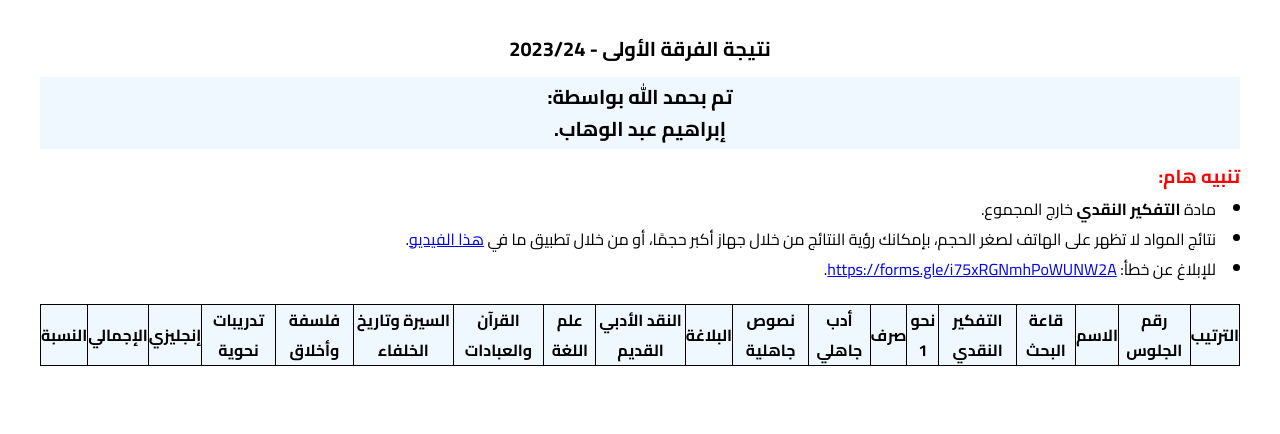
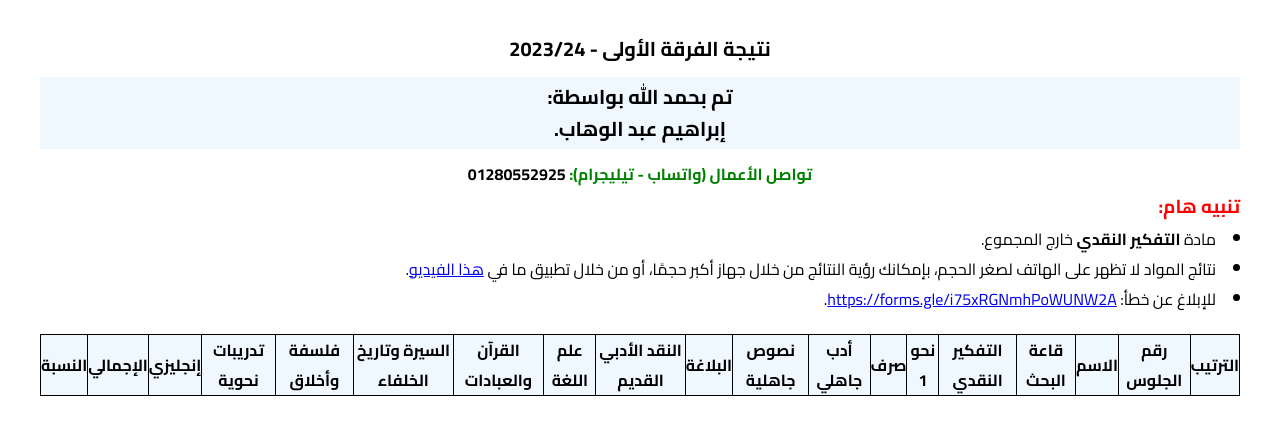
Before and after one commit to iabdwahab/darelom-first-degrees-2024, a plain HTML site: page index.html in a window 1280 px wide. Drawn offline with Linux system fonts and the light colour scheme; no server answers.

Commit message:
Update index.html

```diff
--- a/index.html
+++ b/index.html
@@ -20,7 +20,7 @@
 
     <h2 class="author">تم بحمد الله بواسطة:  <br>إبراهيم عبد الوهاب.</h2>
 
-    <!-- <p style="font-weight: bold;"><b style="color: green;">تواصل الأعمال (واتساب - تيليجرام): </b> 01280552925</p> -->
+    <p style="font-weight: bold;"><b style="color: green;">تواصل الأعمال (واتساب - تيليجرام): </b> 01280552925</p>
 
     <div class="notes">
       <h3 class="notes__title">تنبيه هام: </h3>
```
